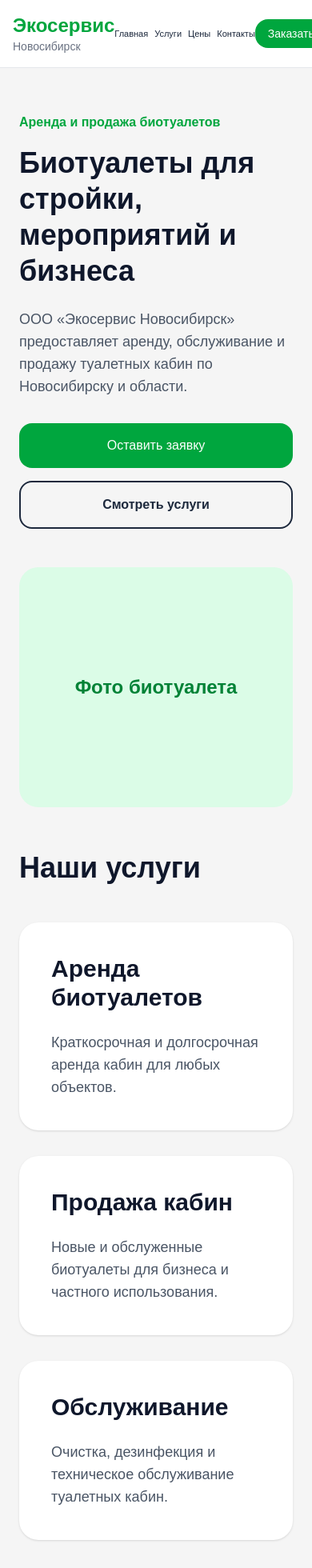
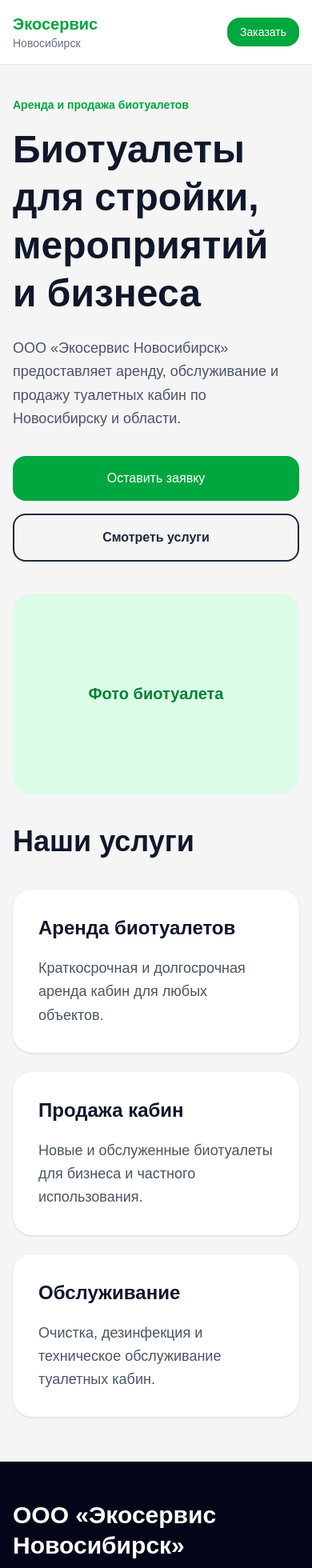
Before and after one commit to Skyeeeeeeeeeeeeeeeeeee/eco-service-site, a Next.js app: page / in a window 390 px wide. Shown: the top 1960 px of the page at 80% size. Built offline with nearby package versions, Linux system fonts and the light colour scheme.

Commit message:
mobile fixes

```diff
--- a/app/page.tsx
+++ b/app/page.tsx
@@ -4,19 +4,19 @@ export default function HomePage() {
 
       {/* HEADER */}
       <header className="border-b border-gray-200 bg-white">
-        <div className="max-w-7xl mx-auto px-4 md:px-6 py-4 md:py-5 flex items-center justify-between">
+        <div className="max-w-7xl mx-auto px-4 py-4 flex items-center justify-between">
 
           <div>
-            <h2 className="text-2xl md:text-3xl font-bold text-green-600">
+            <h2 className="text-xl md:text-3xl font-bold text-green-600">
               Экосервис
             </h2>
 
-            <p className="text-gray-500 text-sm md:text-base">
+            <p className="text-gray-500 text-sm">
               Новосибирск
             </p>
           </div>
 
-          <nav className="flex items-center gap-2 md:gap-8 text-[11px] md:text-base">
+          <nav className="hidden md:flex items-center gap-8">
 
             <a
               href="/"
@@ -48,7 +48,7 @@ export default function HomePage() {
 
           </nav>
 
-          <button className="bg-green-600 hover:bg-green-700 text-white px-4 md:px-6 py-2 md:py-3 rounded-2xl font-medium transition text-sm md:text-base">
+          <button className="bg-green-600 hover:bg-green-700 text-white px-4 md:px-6 py-2 md:py-3 rounded-2xl font-medium transition text-sm">
             Заказать
           </button>
 
@@ -56,23 +56,23 @@ export default function HomePage() {
       </header>
 
       {/* HERO */}
-      <section className="py-14 md:py-24">
-        <div className="max-w-7xl mx-auto px-6">
+      <section className="py-10 md:py-24">
+        <div className="max-w-7xl mx-auto px-4 md:px-6">
 
-          <div className="grid grid-cols-1 md:grid-cols-2 gap-12 items-center">
+          <div className="grid grid-cols-1 md:grid-cols-2 gap-10 items-center">
 
             <div>
 
-              <p className="text-green-600 font-semibold mb-4">
+              <p className="text-green-600 font-semibold mb-4 text-sm md:text-base">
                 Аренда и продажа биотуалетов
               </p>
 
-              <h1 className="text-4xl md:text-6xl font-bold leading-tight text-slate-900 mb-6">
+              <h1 className="text-5xl md:text-6xl font-bold leading-tight text-slate-900 mb-6">
                 Биотуалеты для стройки,
                 мероприятий и бизнеса
               </h1>
 
-              <p className="text-lg text-gray-600 mb-8">
+              <p className="text-lg text-gray-600 mb-8 leading-relaxed">
                 ООО «Экосервис Новосибирск» предоставляет аренду,
                 обслуживание и продажу туалетных кабин
                 по Новосибирску и области.
@@ -92,9 +92,9 @@ export default function HomePage() {
 
             </div>
 
-            <div className="bg-green-100 rounded-3xl h-[300px] md:h-[500px] flex items-center justify-center">
+            <div className="bg-green-100 rounded-3xl h-[250px] md:h-[500px] flex items-center justify-center">
 
-              <p className="text-green-700 text-2xl font-bold">
+              <p className="text-green-700 text-xl md:text-2xl font-bold">
                 Фото биотуалета
               </p>
 
@@ -106,49 +106,49 @@ export default function HomePage() {
       </section>
 
       {/* SERVICES */}
-      <section className="pb-20">
+      <section className="pb-14 md:pb-20">
 
-        <div className="max-w-7xl mx-auto px-6">
+        <div className="max-w-7xl mx-auto px-4 md:px-6">
 
-          <h2 className="text-4xl md:text-5xl font-bold text-slate-900 mb-12">
+          <h2 className="text-4xl md:text-5xl font-bold text-slate-900 mb-10">
             Наши услуги
           </h2>
 
-          <div className="grid grid-cols-1 md:grid-cols-3 gap-8">
+          <div className="grid grid-cols-1 md:grid-cols-3 gap-6 md:gap-8">
 
-            <div className="bg-white rounded-3xl p-10 shadow-sm">
+            <div className="bg-white rounded-3xl p-8 shadow-sm">
 
-              <h3 className="text-3xl font-bold text-slate-900 mb-6">
+              <h3 className="text-2xl md:text-3xl font-bold text-slate-900 mb-5">
                 Аренда биотуалетов
               </h3>
 
-              <p className="text-gray-600 text-lg">
+              <p className="text-gray-600 text-lg leading-relaxed">
                 Краткосрочная и долгосрочная аренда кабин
                 для любых объектов.
               </p>
 
             </div>
 
-            <div className="bg-white rounded-3xl p-10 shadow-sm">
+            <div className="bg-white rounded-3xl p-8 shadow-sm">
 
-              <h3 className="text-3xl font-bold text-slate-900 mb-6">
+              <h3 className="text-2xl md:text-3xl font-bold text-slate-900 mb-5">
                 Продажа кабин
               </h3>
 
-              <p className="text-gray-600 text-lg">
+              <p className="text-gray-600 text-lg leading-relaxed">
                 Новые и обслуженные биотуалеты
                 для бизнеса и частного использования.
               </p>
 
             </div>
 
-            <div className="bg-white rounded-3xl p-10 shadow-sm">
+            <div className="bg-white rounded-3xl p-8 shadow-sm">
 
-              <h3 className="text-3xl font-bold text-slate-900 mb-6">
+              <h3 className="text-2xl md:text-3xl font-bold text-slate-900 mb-5">
                 Обслуживание
               </h3>
 
-              <p className="text-gray-600 text-lg">
+              <p className="text-gray-600 text-lg leading-relaxed">
                 Очистка, дезинфекция и техническое
                 обслуживание туалетных кабин.
               </p>
@@ -162,15 +162,15 @@ export default function HomePage() {
       </section>
 
       {/* FOOTER */}
-      <footer className="bg-slate-950 text-white py-10 md:py-20">
+      <footer className="bg-slate-950 text-white py-12 md:py-20">
 
-        <div className="max-w-7xl mx-auto px-6">
+        <div className="max-w-7xl mx-auto px-4 md:px-6">
 
-          <h2 className="text-4xl md:text-5xl font-bold mb-6">
+          <h2 className="text-3xl md:text-5xl font-bold mb-5 leading-tight">
             ООО «Экосервис Новосибирск»
           </h2>
 
-          <p className="text-gray-400 text-xl">
+          <p className="text-gray-400 text-lg md:text-xl leading-relaxed">
             Аренда и продажа биотуалетов
             в Новосибирске и области
           </p>
```
